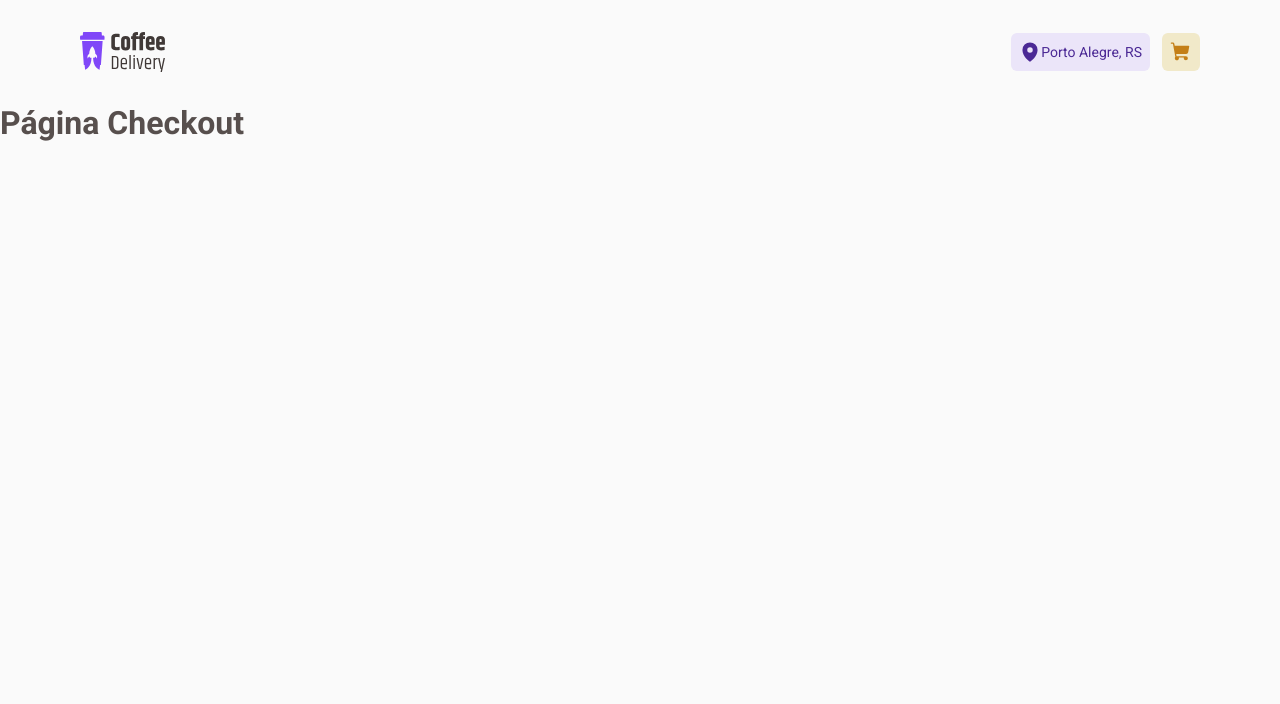
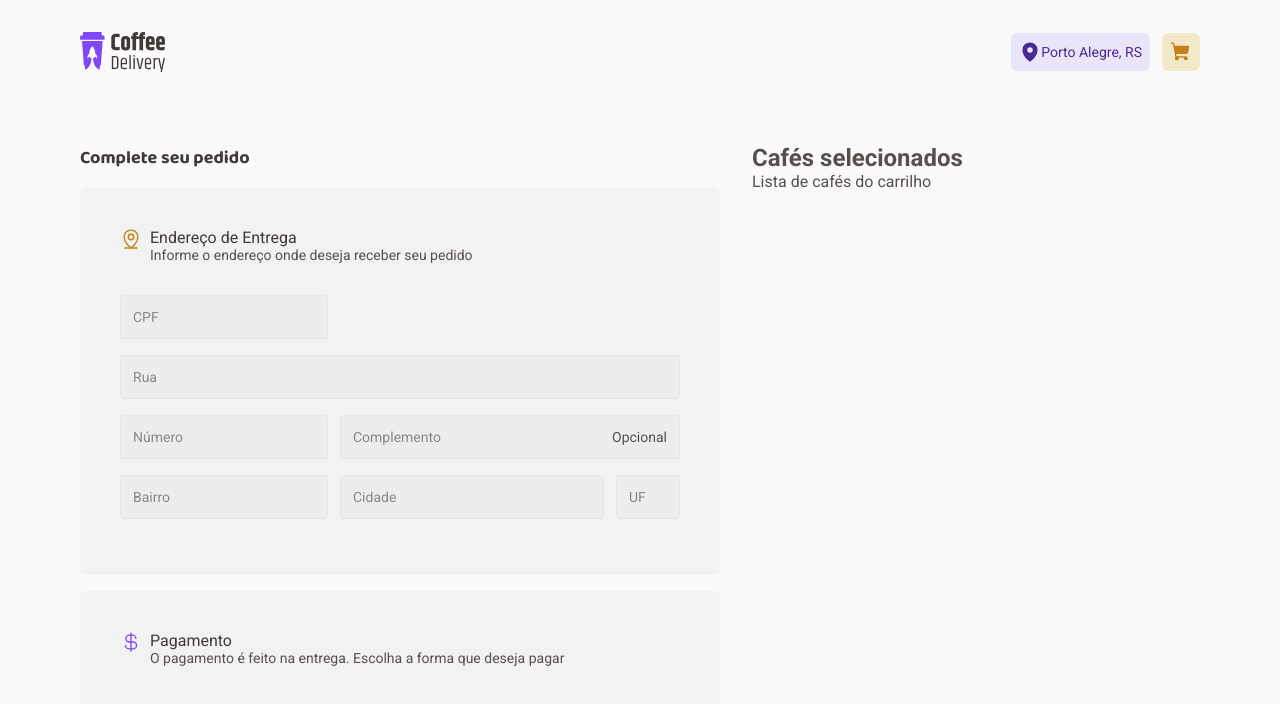
Before and after one commit to marciovz/coffee-reactjs-ignite2022, a React (Vite) app: page /checkout in a window 1280 px wide. Shown: the top 704 px of the page. Built offline with nearby package versions, Linux system fonts and the light colour scheme.

Commit message:
Implementado Card de Formulário da página de Checkout

```diff
--- a/package.json
+++ b/package.json
@@ -15,6 +15,7 @@
     "phosphor-react": "^1.4.1",
     "react": "^18.2.0",
     "react-dom": "^18.2.0",
+    "react-hook-form": "^7.44.3",
     "react-router-dom": "^6.3.0",
     "styled-components": "^5.3.5"
   },
--- a/src/pages/Checkout/index.tsx
+++ b/src/pages/Checkout/index.tsx
@@ -1,3 +1,71 @@
+import { MapPinLine, CurrencyDollar } from 'phosphor-react'
+
+import { Input } from '../../components/Form/Input'
+
+import {
+  Container,
+  ContainerForm,
+  CardForm,
+  CardFormHeader,
+  Form,
+  LineForm,
+  CartContainer,
+  Cart,
+} from './styles'
+
 export function Checkout() {
-  return <h1>Página Checkout</h1>
+  return (
+    <Container>
+      <ContainerForm>
+        <h2>Complete seu pedido</h2>
+
+        <CardForm>
+          <CardFormHeader type="MapPinLine">
+            <MapPinLine />
+            <div>
+              <h3>Endereço de Entrega</h3>
+              <p>Informe o endereço onde deseja receber seu pedido</p>
+            </div>
+          </CardFormHeader>
+
+          <Form>
+            <LineForm cols="13rem 1fr">
+              <Input name="cpf" placeholder="CPF" />
+            </LineForm>
+            <LineForm>
+              <Input name="street" placeholder="Rua" />
+            </LineForm>
+            <LineForm cols="13rem 1fr">
+              <Input name="number" placeholder="Número" />
+              <Input name="complement" placeholder="Complemento" opcional />
+            </LineForm>
+            <LineForm cols="13rem 1fr 4rem">
+              <Input name="neighborhood" placeholder="Bairro" />
+              <Input name="city" placeholder="Cidade" />
+              <Input name="uf" placeholder="UF" />
+            </LineForm>
+          </Form>
+        </CardForm>
+
+        <CardForm>
+          <CardFormHeader type="CurrencyDollar">
+            <CurrencyDollar />
+            <div>
+              <h3>Pagamento</h3>
+              <p>
+                O pagamento é feito na entrega. Escolha a forma que deseja pagar
+              </p>
+            </div>
+          </CardFormHeader>
+        </CardForm>
+      </ContainerForm>
+
+      <CartContainer>
+        <h2>Cafés selecionados</h2>
+        <Cart>
+          <p>Lista de cafés do carrilho</p>
+        </Cart>
+      </CartContainer>
+    </Container>
+  )
 }
--- /dev/null
+++ b/src/pages/Checkout/styles.ts
@@ -0,0 +1,88 @@
+import styled, { css } from 'styled-components'
+
+interface ITypeIconProps {
+  type: 'MapPinLine' | 'CurrencyDollar'
+}
+
+export const Container = styled.div`
+  width: 70rem;
+  margin: 2.5rem auto 15rem;
+
+  display: flex;
+  justify-content: space-between;
+`
+
+export const ContainerForm = styled.div`
+  width: 40rem;
+  gap: 0.75rem;
+
+  h2 {
+    font: ${({ theme }) => theme.fonts['baloo-700']};
+    color: ${({ theme }) => theme.colors['base-subtitle']};
+    font-size: 1.125rem;
+  }
+`
+
+export const CardForm = styled.div`
+  margin-top: 1rem;
+  padding: 2.5rem;
+  background-color: ${({ theme }) => theme.colors['base-card']};
+  border-radius: 0.375rem;
+
+  h3 {
+    font: ${({ theme }) => theme.fonts['roboto-400']};
+    color: ${({ theme }) => theme.colors['base-subtitle']};
+    font-size: 1rem;
+  }
+
+  p {
+    font: ${({ theme }) => theme.fonts['roboto-400']};
+    color: ${({ theme }) => theme.colors['base-text']};
+    font-size: 0.875rem;
+  }
+`
+
+export const CardFormHeader = styled.div<ITypeIconProps>`
+  display: flex;
+  gap: 0.5rem;
+
+  svg {
+    width: 1.375rem;
+    height: 1.375rem;
+
+    ${({ type }) =>
+      type === 'MapPinLine' &&
+      css`
+        color: ${({ theme }) => theme.colors['yellow-dark']};
+      `};
+
+    ${({ type }) =>
+      type === 'CurrencyDollar' &&
+      css`
+        color: ${({ theme }) => theme.colors.purple};
+      `};
+  }
+`
+
+export const Form = styled.form`
+  margin-top: 2rem;
+`
+
+interface LineFormProps {
+  cols?: string
+}
+
+export const LineForm = styled.div<LineFormProps>`
+  margin-bottom: 1rem;
+  display: grid;
+  grid-gap: 0.75rem;
+
+  grid-template-columns: ${({ cols }) =>
+    cols || 'repeat(auto-fit, minmax(100px, 1fr))'};
+`
+
+export const CartContainer = styled.div`
+  width: 28rem;
+`
+
+export const Cart = styled.div``
```
Also changed, not shown: 1 other file (tests, documents, lock files or other folders).
